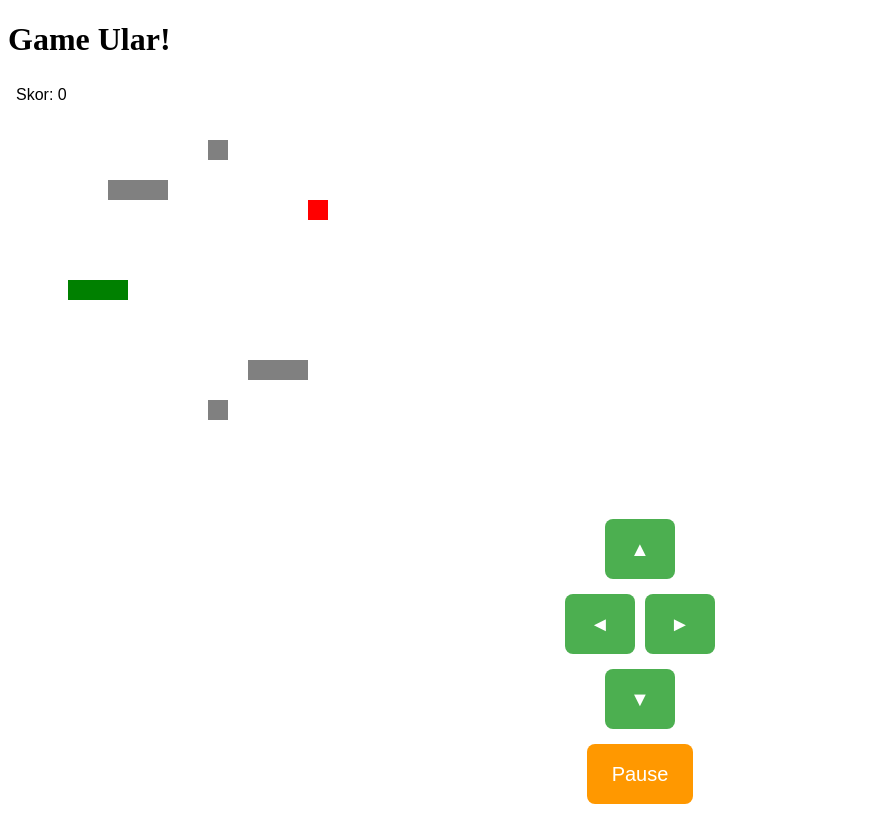
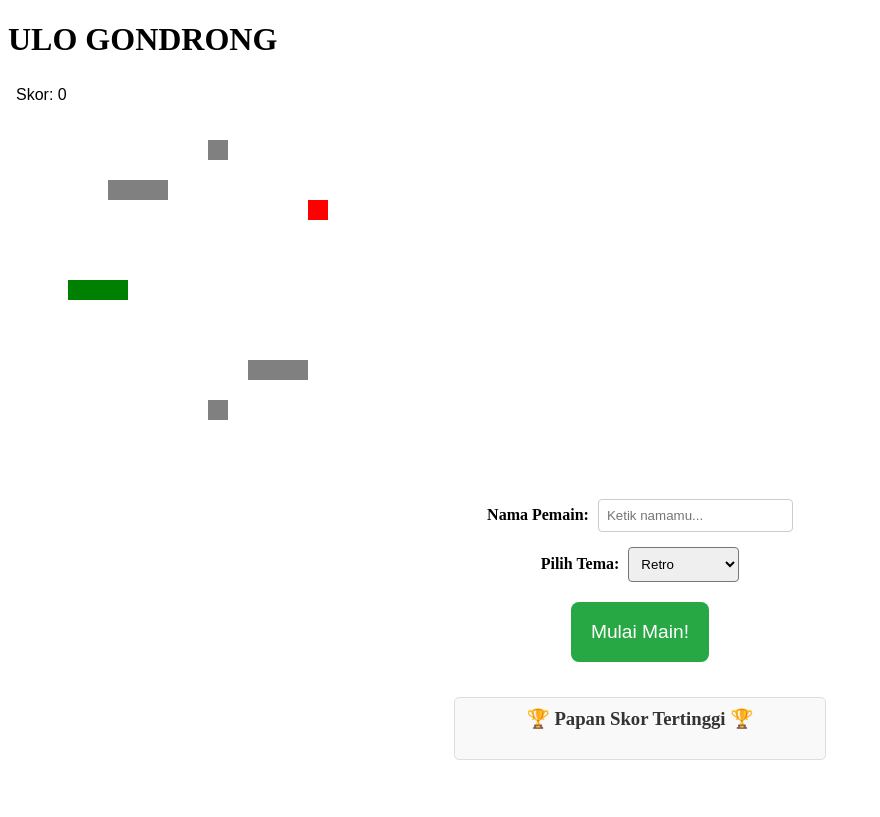
Before and after one commit to ahmed778081/Gem, a plain HTML site: page Index.html in a window 1280 px wide. Shown: the whole page, without its empty margins (0-880 px from the left). Drawn offline with Linux system fonts and the light colour scheme.

Commit message:
Update Index.html

```diff
--- a/Index.html
+++ b/Index.html
@@ -3,23 +3,49 @@
 <head>
     <meta charset="UTF-8">
     <meta name="viewport" content="width=device-width, initial-scale=1.0">
-    <title>Game Ular!</title>
+    <title>ULO GONDRONG</title>
     <link rel="stylesheet" href="style.css">
 </head>
 <body>
-    <h1>Game Ular!</h1>
+    <h1>ULO GONDRONG</h1>
     <canvas id="gameCanvas"></canvas>
 
-    <div id="controls">
-        <button id="btnUp" class="control-button">▲</button>
-        <div>
-            <button id="btnLeft" class="control-button">◄</button>
-            <button id="btnRight" class="control-button">►</button>
+    <div id="preGameArea" style="text-align: center; margin-bottom: 10px;">
+        <div class="player-name-container" style="margin: 15px 0;">
+            <label for="playerNameInput" style="margin-right: 5px; font-weight: bold;">Nama Pemain:</label>
+            <input type="text" id="playerNameInput" placeholder="Ketik namamu..." maxlength="15" style="padding: 8px; border-radius: 4px; border: 1px solid #ccc;">
         </div>
-        <button id="btnDown" class="control-button">▼</button>
 
+        <div class="theme-selector-container" style="margin-bottom: 15px;">
+            <label for="themeSelector" style="margin-right: 5px; font-weight: bold;">Pilih Tema:</label>
+            <select id="themeSelector" style="padding: 8px; border-radius: 4px;">
+                <option value="retro">Retro</option>
+                <option value="default">Default</option>
+                <option value="dark">Mode Gelap</option>
+                <option value="ocean">Samudra</option>
+            </select>
+        </div>
+
+        <button id="btnPlay" class="control-button" style="padding: 10px 20px; font-size: 1.2em; background-color: #28a745;">Mulai Main!</button>
+
+        <div id="leaderboardContainer" style="margin-top: 30px; padding: 10px; border: 1px solid #ddd; border-radius: 5px; background-color: #f9f9f9; max-width: 350px; margin-left: auto; margin-right: auto;">
+            <h3 style="margin-top: 0; color: #333;">🏆 Papan Skor Tertinggi 🏆</h3>
+            <ol id="leaderboardList" style="list-style-type: none; padding-left: 0; text-align: left;">
+                </ol>
+        </div>
+    </div>
+
+    <div id="gameControls" style="display: none;">
+        <div id="arrowControls">
+            <button id="btnUp" class="control-button">▲</button>
+            <div>
+                <button id="btnLeft" class="control-button">◄</button>
+                <button id="btnRight" class="control-button">►</button>
+            </div>
+            <button id="btnDown" class="control-button">▼</button>
+        </div>
         <button id="btnPauseResume" class="control-button">Pause</button>
-    </div>
+        <button id="btnResetHighScore" class="control-button">Reset Skor Tertinggi Global</button> </div>
 
     <script src="script.js"></script>
 </body>
```
